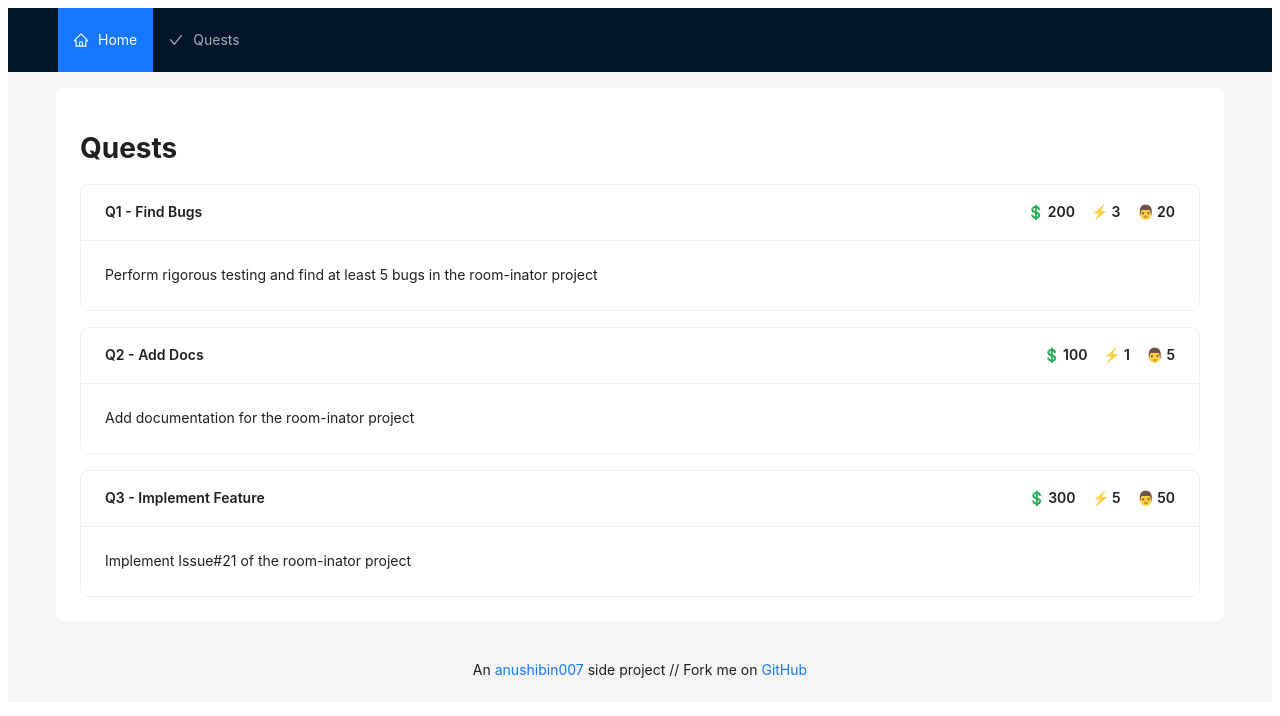
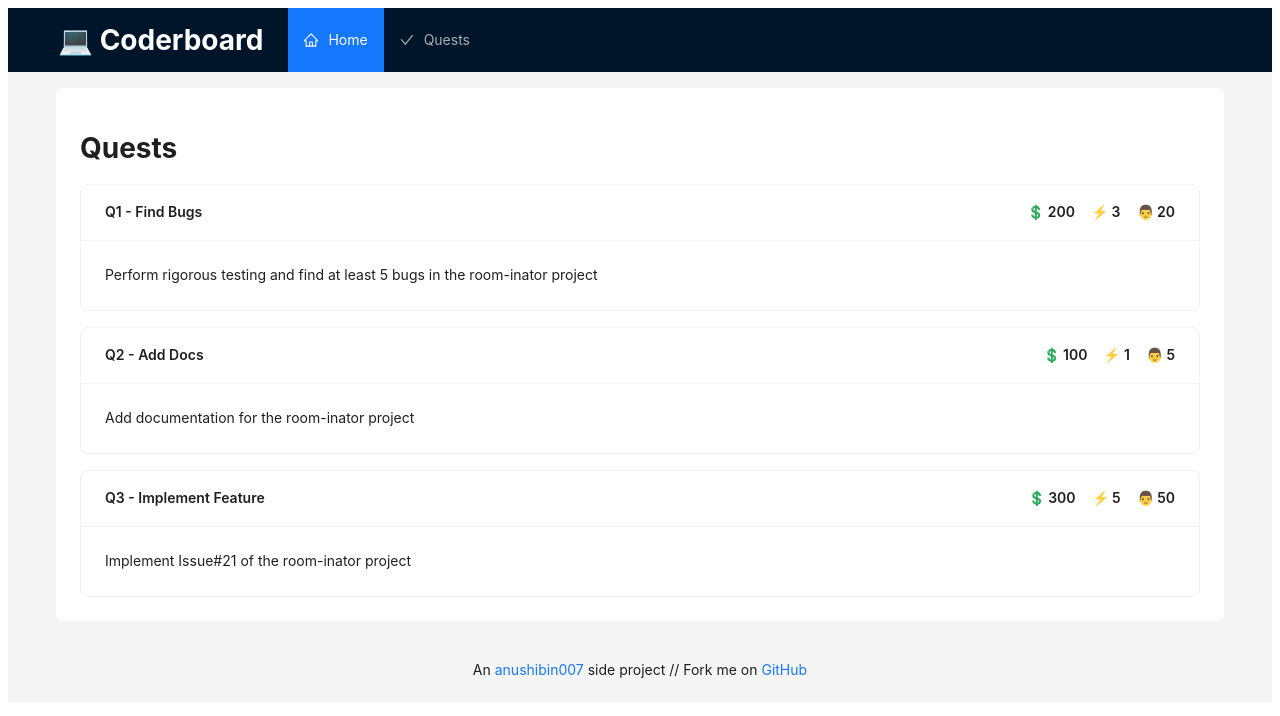
Before and after one commit to anushibin007/coderboard, a React (Vite) app in the folder frontend/: page /coderboard/quests in a window 1280 px wide. Shown: the top 716 px of the page. Built offline with nearby package versions, Linux system fonts and the light colour scheme.

Commit message:
💄 Product name in Header

```diff
--- a/frontend/src/components/layouts/MyHeader.jsx
+++ b/frontend/src/components/layouts/MyHeader.jsx
@@ -26,7 +26,7 @@ export default function MyHeader() {
 					alignItems: "center",
 				}}
 			>
-				<div className="demo-logo" />
+				<h1 style={{ color: "white", marginRight: 25 }}>💻 Coderboard</h1>
 				<Menu
 					theme="dark"
 					mode="horizontal"
```
